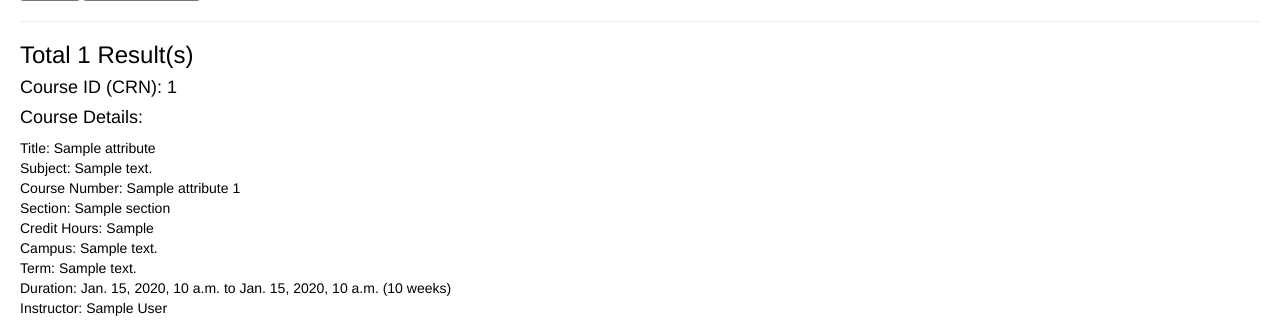
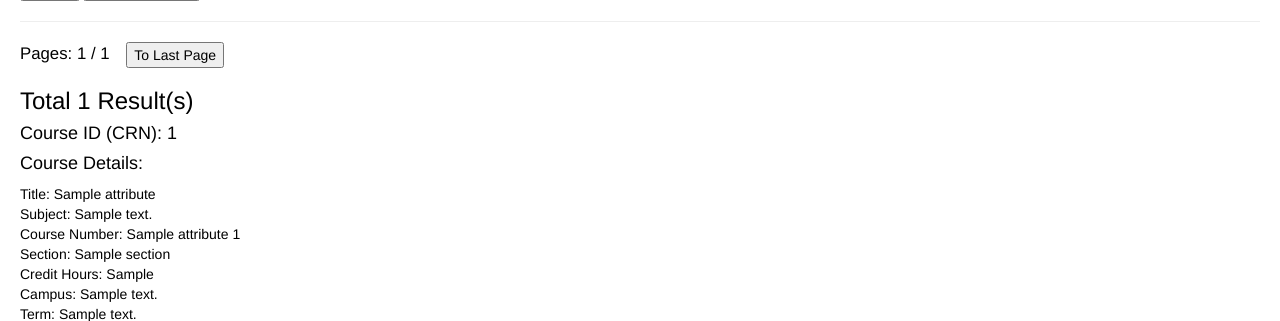
Before and after one commit to osu-mist/catalog-api-demo, a Django app: template catalog_api_demo/templates/catalog_api_demo/class_search_api_index.html in a window 1280 px wide. Shown: the part 466-787 px from the top of the page. Run offline with Django 3.2, Linux system fonts and the light colour scheme; tables that the repository leaves empty hold one stand-in row (values such as "Sample post"); the template is opened without the code that fills it: values that come from a table or form of the project are taken from there, most other values are stand-ins (such as "Sample title", 1, 10 or a date in 2020); some libraries are stand-ins or nearby versions.

Commit message:
Update Class Search API Demo

```diff
--- a/catalog_api_demo/templates/catalog_api_demo/class_search_api_index.html
+++ b/catalog_api_demo/templates/catalog_api_demo/class_search_api_index.html
@@ -85,8 +85,29 @@
 	<button type="button"><a href="/catalog_api_demo/">Back to APIs list</a></button>
 
 	</form>
-
 		<hr>
+			{% if links %}
+				<div id="page_info">Pages: {{ current_page }} / {{ total_page }}</div>
+				{% if links.prev %}
+					<form action="" method="GET" class="page_form">{% csrf_token %}
+						<input type="hidden" name="page_link" value="{{ links.prev }}">
+						<input type="submit" value="&larr;">
+					</form>
+				{% endif %}
+				{% if links.next %}
+					<form action="" method="GET" class="page_form">{% csrf_token %}
+						<input type="hidden" name="page_link" value="{{ links.next }}">
+						<input type="submit" value="&rarr;">
+					</form>
+				{% endif %}
+				{% if links.last %}
+					<form action="" method="GET" class="page_form">{% csrf_token %}
+						<input type="hidden" name="page_link" value="{{ links.last }}">
+						<input type="submit" value="To Last Page">
+					</form>
+				{% endif %}
+				<div class="clearfix"></div>
+			{% endif %}
 			{% if data %}
 			<h3>Total {{ data | length }} Result(s)</h3>
 			{% for course in data %}
--- a/catalog_api_demo/templates/catalog_api_demo/terms_api_index.html
+++ b/catalog_api_demo/templates/catalog_api_demo/terms_api_index.html
@@ -39,7 +39,6 @@
 	<input type="submit" value="Submit">
 	<button type="button"><a href="/catalog_api_demo/">Back to APIs list</a></button>
 	</form>
-
 		<hr>
 			{% if links %}
 				<div id="page_info">Pages: {{ current_page }} / {{ total_page }}</div>
```
Also changed, not shown: catalog_api_demo/catalog_api_demo/views.py (+14 -1 lines).
